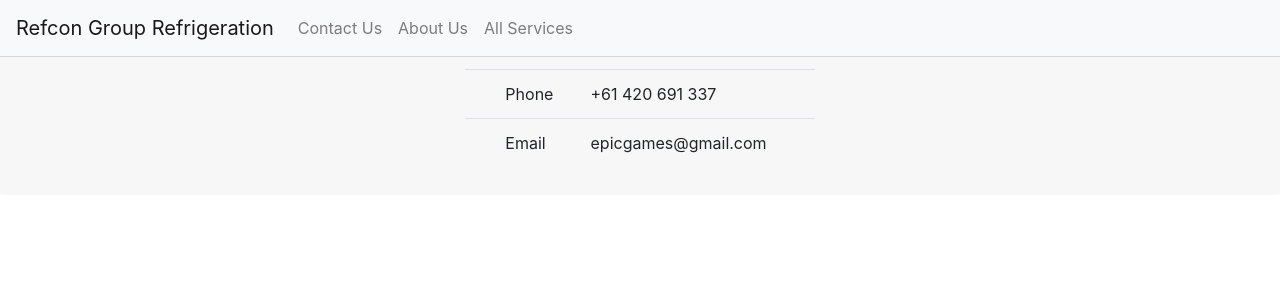
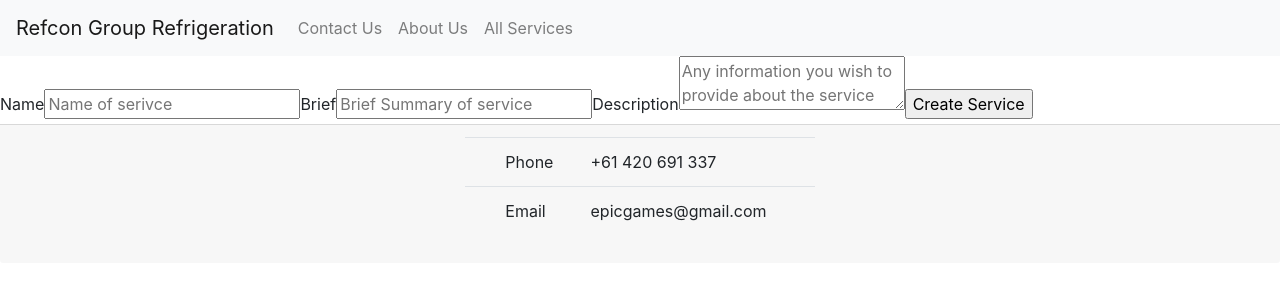
Before and after one commit to RefconGroup/client, a React (Create React App) app in the folder src/: page /services/new in a window 1280 px wide. Shown: the top 300 px of the page. Built offline with nearby package versions, Linux system fonts and the light colour scheme; no server answers; the HTML template or start-up script is replaced by a standard one.

Commit message:
Create Service function working

```diff
--- a/src/components/App.jsx
+++ b/src/components/App.jsx
@@ -1,16 +1,35 @@
 import React, { useState, useEffect} from 'react';
 import { BrowserRouter, Route, Switch } from 'react-router-dom';
-import About from "./About";
-import Services from "./Services";
-import Contact from "./Contact";
-import Home from "./Home"
+import About from './About';
+import Services from './Services';
+import Contact from './Contact';
+import Home from './Home';
+import NewService from './NewService';
 import { RefconNav } from './Nav';
-import { getAllServices } from '../services/serviceServices'
-import { Footer } from './Footer'
+import { getAllServices, addService } from '../services/serviceServices';
+import { Footer } from './Footer';
 
 function App(){
 
   let [services, setServices] = useState([])
+
+  function addNewService(event, props) {
+		event.preventDefault()
+		const form = event.target
+		const service = {
+			name: form.name.value,
+			brief: form.brief.value,
+			description: form.description.value
+		}
+		// call to server to add blog post
+		addService(service).then((response) => {
+      const NewService = response
+      props.history.push(`/services`)
+		}).catch((error) => {
+			console.log(`An error occurred adding the service: ${error}`)
+
+		})
+  }
 
   useEffect( () => {
     getAllServices()
@@ -30,6 +49,7 @@
         <Route exact path="/" component={Home} />
           <div>
           <Route exact path="/services" render={() => <Services services={services}/>}  />
+          <Route exact path="/services/new" render={(props) => <NewService {...props} addNewService={addNewService} />} />
           <Route exact path="/contact" component={Contact} />
           <Route exact path="/about" component={About} />
           </div>
--- a/src/components/NewService.jsx
+++ b/src/components/NewService.jsx
@@ -7,15 +7,15 @@
     return (
 		<form onSubmit={(event) => addNewService(event,props)}>
 			<label className="label">Name</label>
-			<input type="text" className="input" name="name" placeholder="Name of Service" required></input>
+			<input type="text" className="input" name="name" placeholder="Name of serivce" required></input>
             <label className="label">Brief</label>
-			<input type="text" className="input" name="brief" placeholder="Short explanation of service (optional)"></input>
-			<label className="label">Content</label>
-			<textarea className="input" name="description" placeholder="Description of " required></textarea>
-			<input type="submit" value="Create Post" className="button is-info"></input>
-		</form>
+			<input type="text" className="input" name="brief" placeholder="Brief Summary of service"></input>
+			<label className="label">Description</label>
+			<textarea className="input" name="description" placeholder="Any information you wish to provide about the service" required></textarea>
+				<input type="submit" value="Create Service" className="button is-info"></input>
+			</form>
 	)
 
 }
 
-export default NewBlogPost
+export default NewService
--- a/src/components/Service.jsx
+++ b/src/components/Service.jsx
@@ -13,7 +13,7 @@
     return (
       <div>
         <Card>
-          <CardImg top width="80vw" height="200vh" src="https://encrypted-tbn0.gstatic.com/images?q=tbn:ANd9GcTf-8h6dXDypByKfrEkNo1fVGCgJHsbufXqFweayqaKT1-aT7Nlrw&s" alt="Card image cap" />
+          <CardImg top width="80vw" height="200vh" src="http://refcon.com.au/images/asc_logo.png" />
           <CardBody>
             <CardTitle>{service.name}</CardTitle>
             {/* <CardSubtitle>{service.description}</CardSubtitle> */}
--- a/src/config/api.js
+++ b/src/config/api.js
@@ -2,7 +2,7 @@
 // Create an axios instance
 export default axios.create({
 // Connection to depolyed heroku Server
-  baseURL: "https://refcongroupsite.herokuapp.com/services",
+  baseURL: "https://refcongroupsite.herokuapp.com/",
 // Connection to Local Server
 // baseURL:'http://localhost:3000/services/',
   timeout: 5000
--- a/src/services/serviceServices.js
+++ b/src/services/serviceServices.js
@@ -9,7 +9,7 @@
 // Returns all Services
 export const getAllServices = async () => {
     try {
-        const response = await api.get("/")
+        const response = await api.get("/services")
         return response.data
     } catch (error) {
         console.log("got an error from the server fetching services", error)
@@ -17,21 +17,21 @@
     }
   }
 
-// Adds a new blog post to the database
+// Adds a new Service to the database
 export const addService = async (serviceInfo) => {
-    // call to server to add new post
-    // will return the new post
-    const newService = {
+    // Call to server to add new service
+    // Will return the new service
+    const NewService = {
         name: serviceInfo.name,
         brief: serviceInfo.brief,
-        description: serviceInfo.description
+        description: serviceInfo.description,
     };
     try {
-        const response = await api.post("/services", newService)
+        const response = await api.post("/services", NewService)
         return response.data
     }
     catch (error) {
-        console.log("Error adding a Service:", error)
+        console.log("Error adding service:", error)
         throw(error)
     }
 }
```
